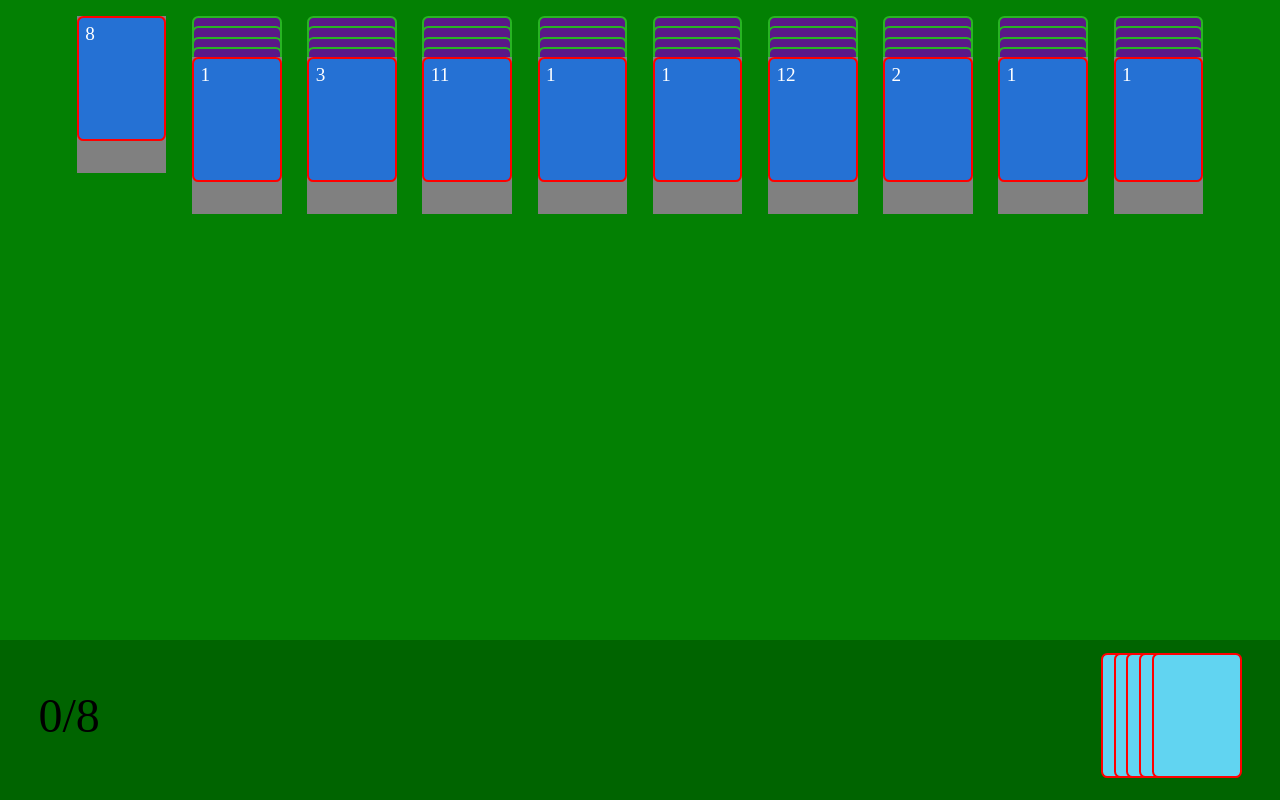
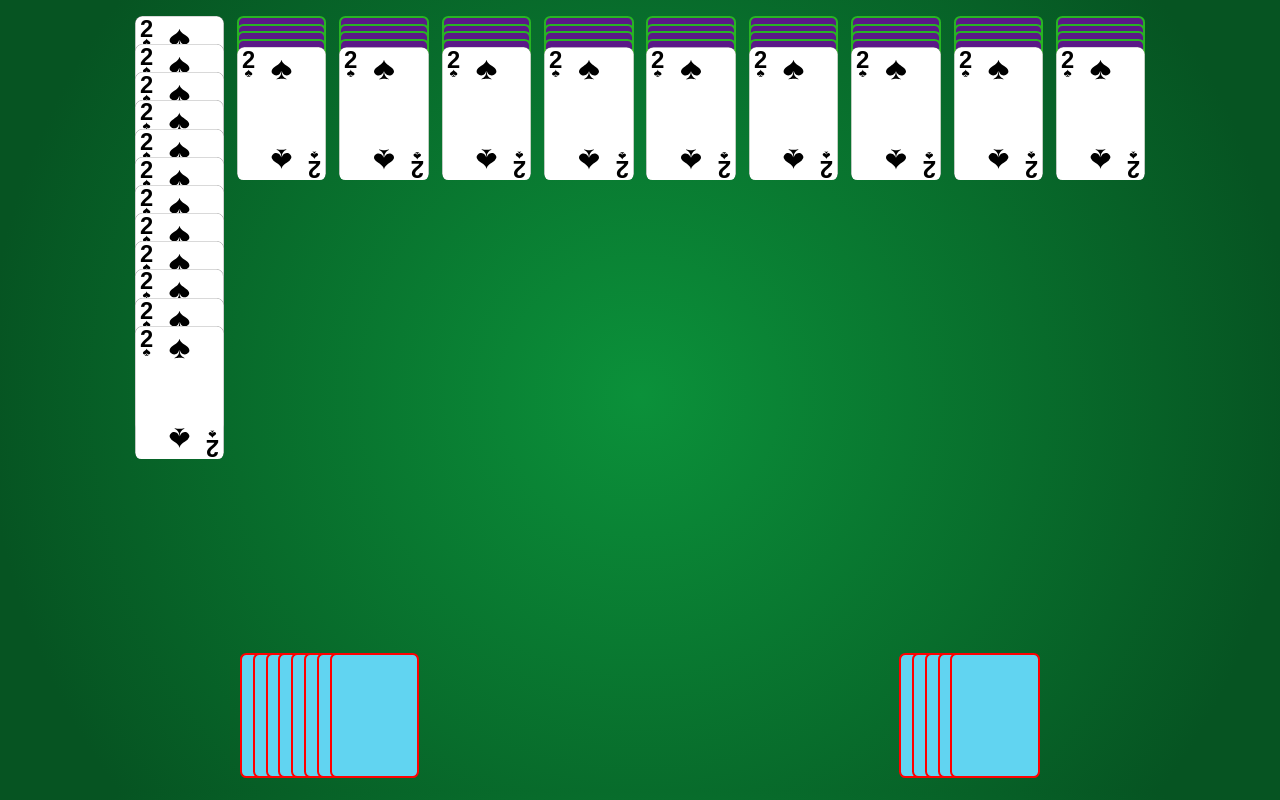
Before and after one commit to cjsellwood/spider, a React (Create React App) app: page / in a window 1280 px wide. Built offline with nearby package versions, Linux system fonts and the light colour scheme.

Commit message:
Setup for card image adding

```diff
--- a/src/App.css
+++ b/src/App.css
@@ -1,5 +1,6 @@
 body {
-  background-color: darkgreen;
+  background: rgb(11,145,58);
+  background: radial-gradient(circle, rgba(11,145,58,1) 0%, rgba(6,84,34,1) 87%);
 }
 
 #columns-container {
@@ -7,13 +8,13 @@ body {
   height: 80vh;
   padding: 1rem;
   justify-content: center;
-  background-color: rgb(3, 128, 3);
+  /* background-color: rgb(3, 128, 3); */
 }
 
 #columns-container > div {
   width: 7vw;
   color: white;
-  margin: 0 1vw;
+  margin: 0 0.5vw;
 }
 
 .droppable-column {
@@ -23,11 +24,11 @@ body {
 .card {
   font-size: 1.5vw;
   padding: 0.5vw;
-  background-color: rgb(37, 113, 212);
-  margin-bottom: -7.5vw;
-  height: 9.8vw;
+  /* background-color: rgb(37, 113, 212); */
+  margin-bottom: -8.2vw;
+  height: 10.4vw;
   width: 7vw;
-  border: 2px solid red;
+  /* border: 2px solid red; */
   border-radius: 0.5vw;
   -webkit-border-radius: 0.5vw;
   -moz-border-radius: 0.5vw;
@@ -35,6 +36,10 @@ body {
   -o-border-radius: 0.5vw;
   user-select: none;
   cursor: pointer;
+  background-image: url(./images/spades2.svg);
+  background-size: cover;
+
+  color: transparent
 }
 
 .hidden-card {
@@ -45,16 +50,16 @@ body {
   -moz-border-radius: 0.5vw;
   -ms-border-radius: 0.5vw;
   -o-border-radius: 0.5vw;
-  margin-bottom: -9vw;
+  margin-bottom: -9.2vw;
   height: 9.8vw;
   width: 7vw;
 }
 
 footer {
   display: flex;
-  padding: 1vw 3vw;
+  padding: 1vw 0vw;
   align-items: center;
-  justify-content: space-between;
+  justify-content: space-around;
 }
 
 .spares-container {
@@ -78,6 +83,22 @@ footer {
   -o-border-radius: 0.5vw;
 }
 
-.sets {
-  font-size: 3rem;
+.completed-container {
+  display: flex;
+  justify-content: flex-end;
+  padding-left: 6vw;
+  cursor: pointer;
 }
+
+.completed-card {
+  height: 9.8vw;
+  width: 7vw;
+  margin-left: -6vw;
+  border: 2px solid red;
+  background-color: rgb(97, 212, 241);
+  border-radius: 0.5vw;
+  -webkit-border-radius: 0.5vw;
+  -moz-border-radius: 0.5vw;
+  -ms-border-radius: 0.5vw;
+  -o-border-radius: 0.5vw;
+}
--- a/src/App.js
+++ b/src/App.js
@@ -12,7 +12,7 @@ function App() {
   const [hiddenCards, setHiddenCards] = useState([]);
   const [cards, setCards] = useState([]);
   const [spareCards, setSpareCards] = useState([]);
-  const [completed, setCompleted] = useState(0);
+  const [completed, setCompleted] = useState([13, 13, 13, 13, 13, 13, 13, 13]);
 
   const [generateCards] = useCardGenerator();
   useEffect(() => {
@@ -43,7 +43,7 @@ function App() {
     }
 
     if (index !== -1) {
-      setCompleted(completed + 1);
+      setCompleted([...completed, 13]);
       return cardCol.slice(0, index);
     }
     return cardCol;
@@ -128,7 +128,11 @@ function App() {
         </div>
       </DndContext>
       <footer>
-        <h1 className="sets">{completed}/8</h1>
+        <div className="completed-container">
+          {completed.map((completed, i) => (
+            <div key={"completed" + i} className="completed-card"></div>
+          ))}
+        </div>
         <div onClick={() => addSpares()} className="spares-container">
           {spareCards.map((spare, i) => (
             <div key={"spare" + i} className="spare-card"></div>
--- a/src/Droppable.js
+++ b/src/Droppable.js
@@ -8,7 +8,7 @@ const Droppable = (props) => {
   });
 
   const style = {
-    backgroundColor: isOver ? "green" : "gray",
+    backgroundColor: isOver ? "green" : "transparent",
   };
   return (
     <div ref={setNodeRef} style={style} className="droppable-column">
--- a/src/hooks/useCardGenerator.js
+++ b/src/hooks/useCardGenerator.js
@@ -46,6 +46,8 @@ const useCardGenerator = () => {
       spareCards.push(inner);
     }
 
+    topCards[0] = [13, 12, 11, 10, 9, 8, 7, 6, 5, 4, 3, 2]
+
     return {
       hiddenCards,
       topCards,
```
Also changed, not shown: src/images/spades2.svg (added).
